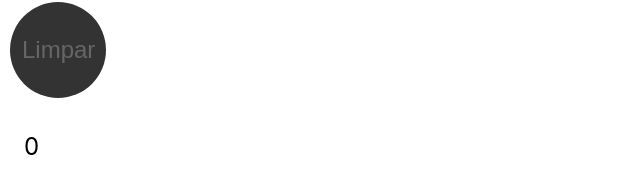
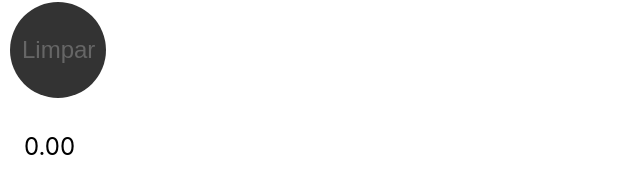
Before and after one commit to ThiagoMartinsSaraiva/cronometro-react, a React (Create React App) app: page / in a window 1280 px wide. Shown: the part 238-432 px from the top of the page, without its empty margins (0-640 px from the left). Built offline with nearby package versions, Linux system fonts and the light colour scheme.

Commit message:
feat: mostrando milisegundos

```diff
--- a/src/components/TimeList/index.js
+++ b/src/components/TimeList/index.js
@@ -9,7 +9,7 @@ export default props => (
       {
         props.timeList.map((time, index) => (
           <li className="item" key={index}>
-            { time }
+            { Number(time).toFixed(2) }
           </li>
         ))
       }
--- a/src/components/Timer/index.js
+++ b/src/components/Timer/index.js
@@ -30,9 +30,9 @@ export default () => {
     setState({ ...state, paused: false })
     setTimer(setInterval(() => {
       setState(state => {
-        return { ...state, currentTime: state.currentTime + 1 }
+        return { ...state, currentTime: state.currentTime + 0.01 }
       })
-    }, 1000))
+    }, 10))
   }
 
   return (
@@ -46,7 +46,7 @@ export default () => {
       <section>
         <Button handleClick={apagar} disabled={state.timeList.length < 1}>Limpar</Button>
       </section>
-      <p className="pl" style={{fontSize:'1.5em'}}>{ state.currentTime }</p>
+      <p className="pl" style={{fontSize:'1.5em'}}>{ Number(state.currentTime).toFixed(2) }</p>
       <TimeList timeList={state.timeList} />
     </div>
   )
```
